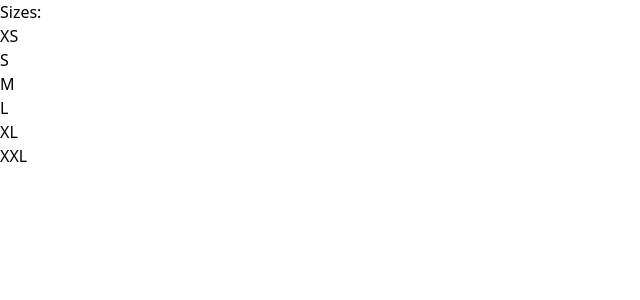
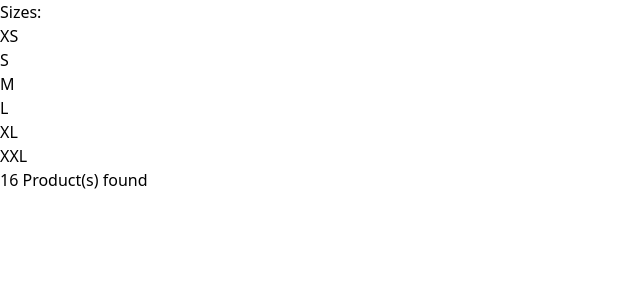
Before and after one commit to iamdpunkr1/E-commerce, a React (Vite) app: page / in a window 1280 px wide. Shown: the top 300 px of the page, without its empty margins (0-640 px from the left). Built offline with nearby package versions, Linux system fonts and the light colour scheme.

Commit message:
feat: add Products component

```diff
--- a/src/App.tsx
+++ b/src/App.tsx
@@ -1,5 +1,6 @@
 
 import './App.css'
+import Products from './components/Products'
 import Sizes from './components/Sizes'
 
 function App() {
@@ -8,6 +9,7 @@ function App() {
     <main className='max-w-[1200px] mx-auto my-28 p-4'>
       <div className='flex gap-4'>
         <Sizes/>
+        <Products/>
       </div>
     </main>
   )
--- /dev/null
+++ b/src/components/Products.tsx
@@ -0,0 +1,20 @@
+import Product from "../partials/Product"
+
+const Products = () => {
+  return (
+    <section className="w-full">
+        <h1 className="pb-6">16 Product(s) found</h1>
+        <div className="grid grid-cols-2 md:grid-cols-3 lg:grid-cols-4 gap-4">
+            <Product/>
+            <Product/>
+            <Product/>
+            <Product/>
+            <Product/>
+            <Product/>
+            <Product/>
+        </div>
+    </section>
+  )
+}
+
+export default Products
--- /dev/null
+++ b/src/partials/Product.tsx
@@ -0,0 +1,9 @@
+
+const Product = () => {
+  return (
+    <div className="min-h-[300px] max-w-[248px] bg-gray-200">
+    </div>
+  )
+}
+
+export default Product
```
